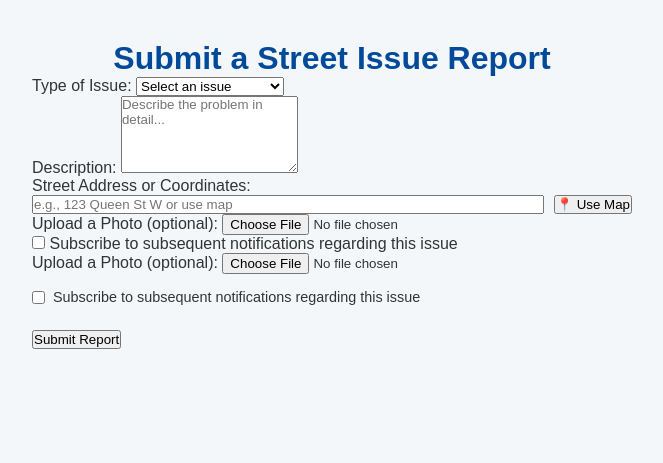
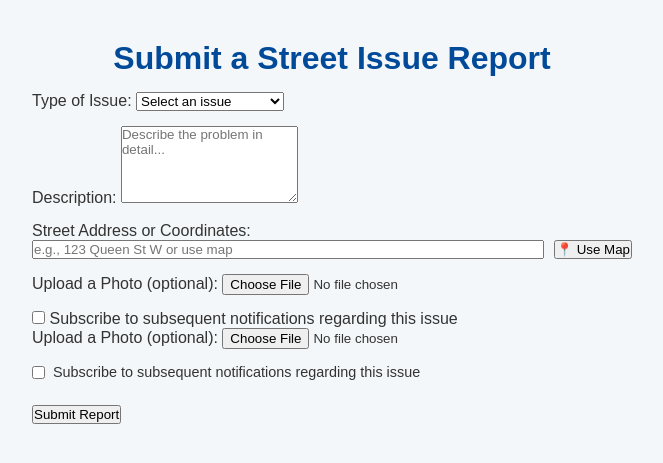
Before and after one commit to khadijaabbas1/group74_sprint3, a PHP site: page /submit.html in a window 1280 px wide. Shown: the top 463 px of the page, without its empty margins (308-971 px from the left). Run offline with PHP 8.4, Linux system fonts and the light colour scheme.

Commit message:
Update style.css

```diff
--- a/style.css
+++ b/style.css
@@ -377,3 +377,6 @@ h2 {
         height: 50%;
     }
 }
+.form-group {
+  margin-top: 15px;
+}
```
